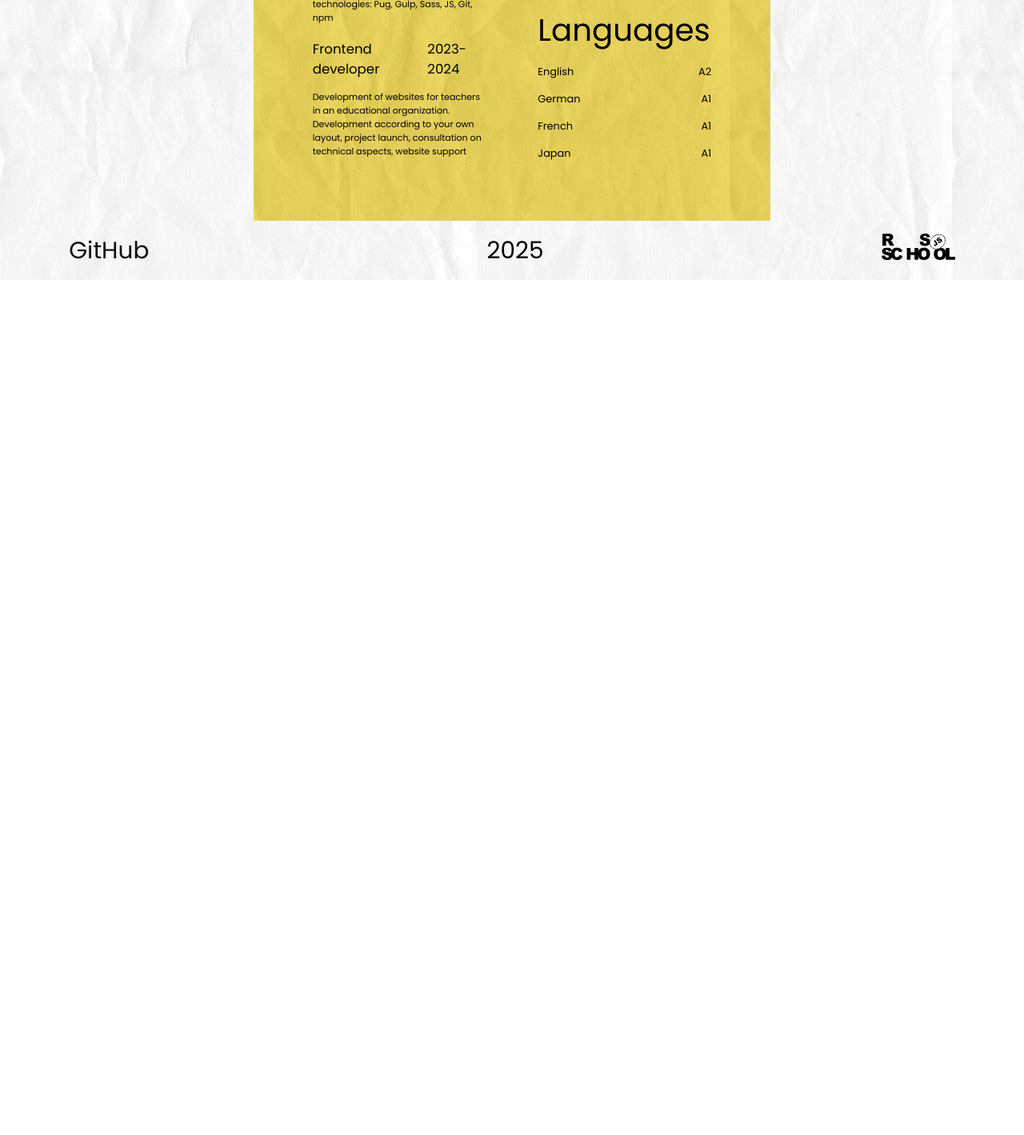
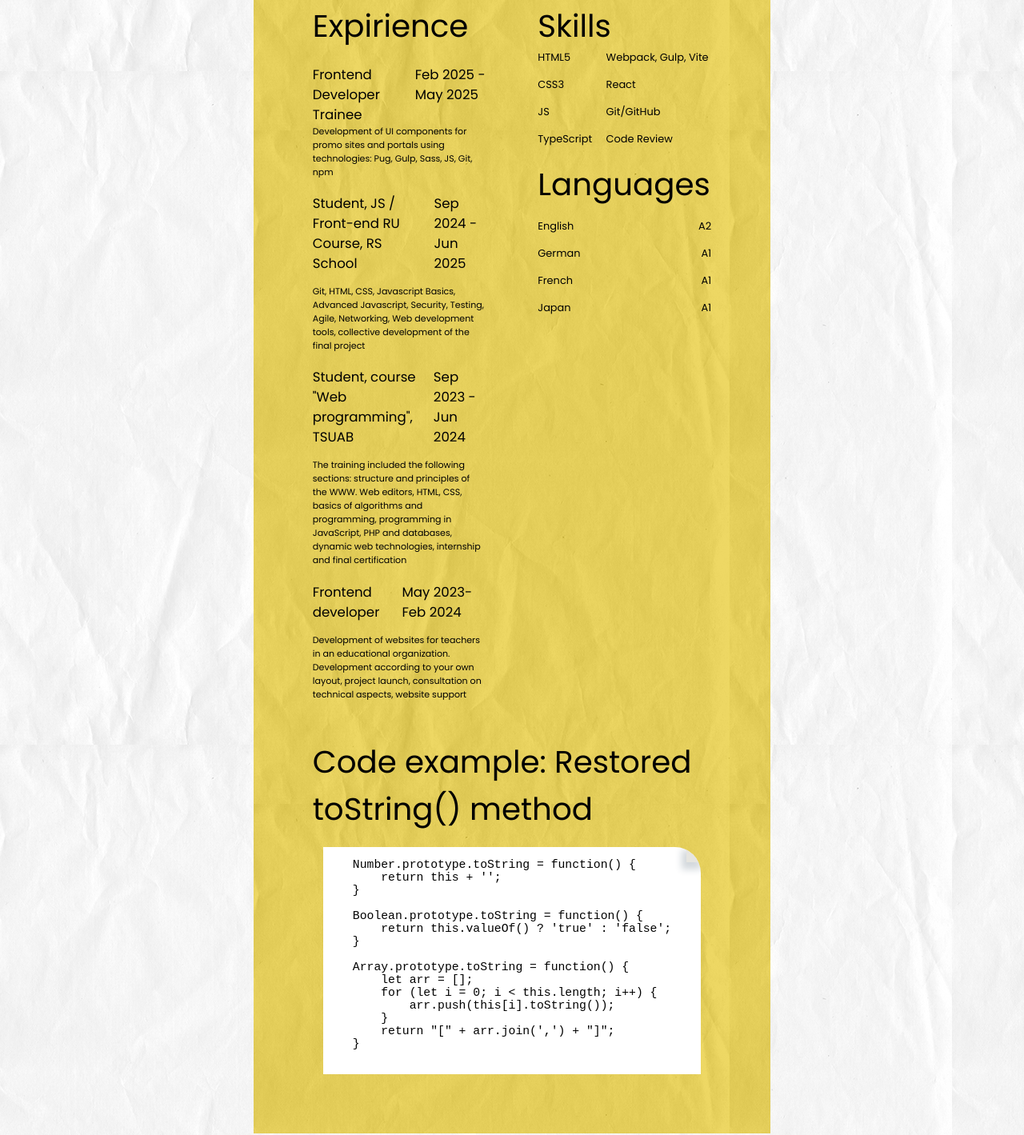
Before and after one commit to linawashere/rsschool-cv, a plain HTML site: page index.html in a window 1280 px wide. Shown: the part 753-2172 px from the top of the page at 80% size. Before the commit the page ends 1103 px from the top, so only its background shows below. Drawn offline with Linux system fonts and the light colour scheme.

Commit message:
feat: add expirience, story, code example

```diff
--- a/index.html
+++ b/index.html
@@ -18,7 +18,10 @@
 
 <body>
     <header class="header">
-        <div class="header__logo"></div>
+        <div class="header__logo">
+            <a href="https://github.com/linawashere"><img src="./images/photo_2025-07-10_13-41-10.jpg" alt="logo">
+            </a>
+        </div>
         <nav>
             <ul class="header__nav">
                 <li>
@@ -66,6 +69,15 @@
                     </ul>
                 </div>
             </div>
+            <section class="story">
+                <p>
+                    Hi! My name is Polina Grigorovich. My story as a frontend developer begins in 2016 during computer
+                    science classes, when I created my first project and fell in love with this activity. I always
+                    enjoyed feeling like an "expert" in this field (yes, that's a strong word, haha), I always loved
+                    studying this field. Nothing compares to "wow, your project is so cool", with high scores on
+                    courses, with requests for advice from friends. I want to become a real professional in my field!
+                </p>
+            </section>
             <div class="about">
                 <section id="expirience">
                     <h3>Expirience</h3>
@@ -83,8 +95,33 @@
                     </div>
                     <div class="expirience__item">
                         <div class="expirience__item-title">
+                            <span>Student, JS / Front-end RU Course, RS School</span>
+                            <span>Sep 2024 - Jun 2025</span>
+                        </div>
+                        <div class="expirience__item-descr">
+                            <p>
+                                Git, HTML, CSS, Javascript Basics, Advanced Javascript, Security, Testing, Agile,
+                                Networking, Web development tools, collective development of the final project
+                            </p>
+                        </div>
+                    </div>
+                    <div class="expirience__item">
+                        <div class="expirience__item-title">
+                            <span>Student, course "Web programming", TSUAB</span>
+                            <span>Sep 2023 - Jun 2024</span>
+                        </div>
+                        <div class="expirience__item-descr">
+                            <p>
+                                The training included the following sections: structure and principles of the WWW. Web
+                                editors, HTML, CSS, basics of algorithms and programming, programming in JavaScript, PHP
+                                and databases, dynamic web technologies, internship and final certification
+                            </p>
+                        </div>
+                    </div>
+                    <div class="expirience__item">
+                        <div class="expirience__item-title">
                             <span>Frontend developer</span>
-                            <span>2023-2024</span>
+                            <span>May 2023- Feb 2024</span>
                         </div>
                         <div class="expirience__item-descr">
                             <p>
@@ -105,7 +142,8 @@
                             <li>TypeScript</li>
                             <li>Webpack, Gulp, Vite</li>
                             <li>React</li>
-                            <li></li>
+                            <li>Git/GitHub</li>
+                            <li>Code Review</li>
                         </ul>
                     </div>
                     <div class="languages">
@@ -127,7 +165,30 @@
                             <span>A1</span>
                         </div>
                     </div>
+
                 </section>
+            </div>
+            <div id="codeexample">
+                <h3>Code example: Restored toString() method</h3>
+                <code class="codeexample__item">
+                    <pre>
+Number.prototype.toString = function() {
+    return this + '';
+}
+
+Boolean.prototype.toString = function() {
+    return this.valueOf() ? 'true' : 'false';
+}
+
+Array.prototype.toString = function() {
+    let arr = [];
+    for (let i = 0; i < this.length; i++) {
+        arr.push(this[i].toString());
+    }
+    return "[" + arr.join(',') + "]";
+}
+                    </pre>
+                </code>
             </div>
         </main>
 
```
Lines whose indentation alone changed are shown as unchanged.
